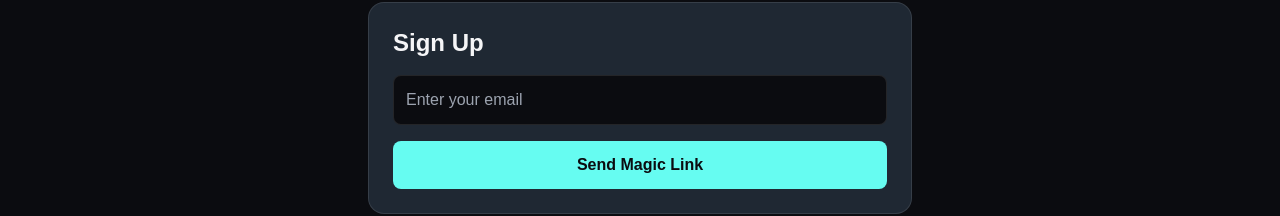
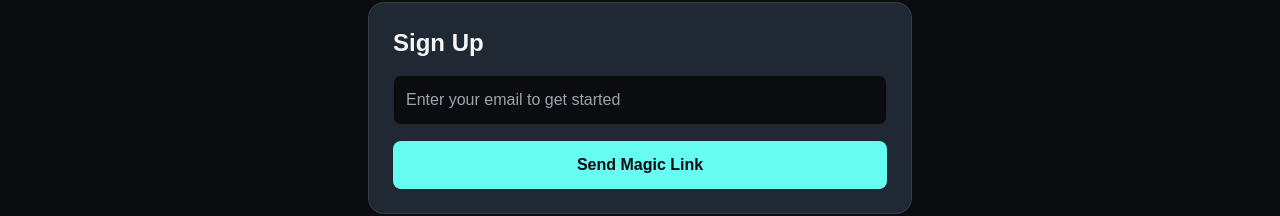
Before and after one commit to steveengreen436-art/helping-hand-strio, a Next.js app: page /signup in a window 1280 px wide. Shown: the part 147-363 px from the top of the page. Built offline with nearby package versions, Linux system fonts and the light colour scheme; no server answers.

Commit message:
Update page.tsx

```diff
--- a/app/signup/page.tsx
+++ b/app/signup/page.tsx
@@ -1,5 +1,7 @@
 "use client";
 
+// This forces the page to render ONLY in the browser,
+// preventing Vercel from trying to build it during deployment.
 export const dynamic = 'force-dynamic';
 
 import { useState, useEffect } from "react";
@@ -17,7 +19,6 @@ export default function SignUpPage() {
 
   const handleSignUp = async (e: React.FormEvent) => {
     e.preventDefault();
-    if (!email) return;
     setLoading(true);
 
     const { error } = await supabase.auth.signInWithOtp({
@@ -47,7 +48,7 @@ export default function SignUpPage() {
           <h1 className="text-2xl font-bold text-platinum">Sign Up</h1>
           <input
             type="email"
-            placeholder="Enter your email"
+            placeholder="Enter your email to get started"
             required
             className="w-full p-3 rounded-lg bg-obsidian text-platinum border border-white/10"
             onChange={(e) => setEmail(e.target.value)}
```
